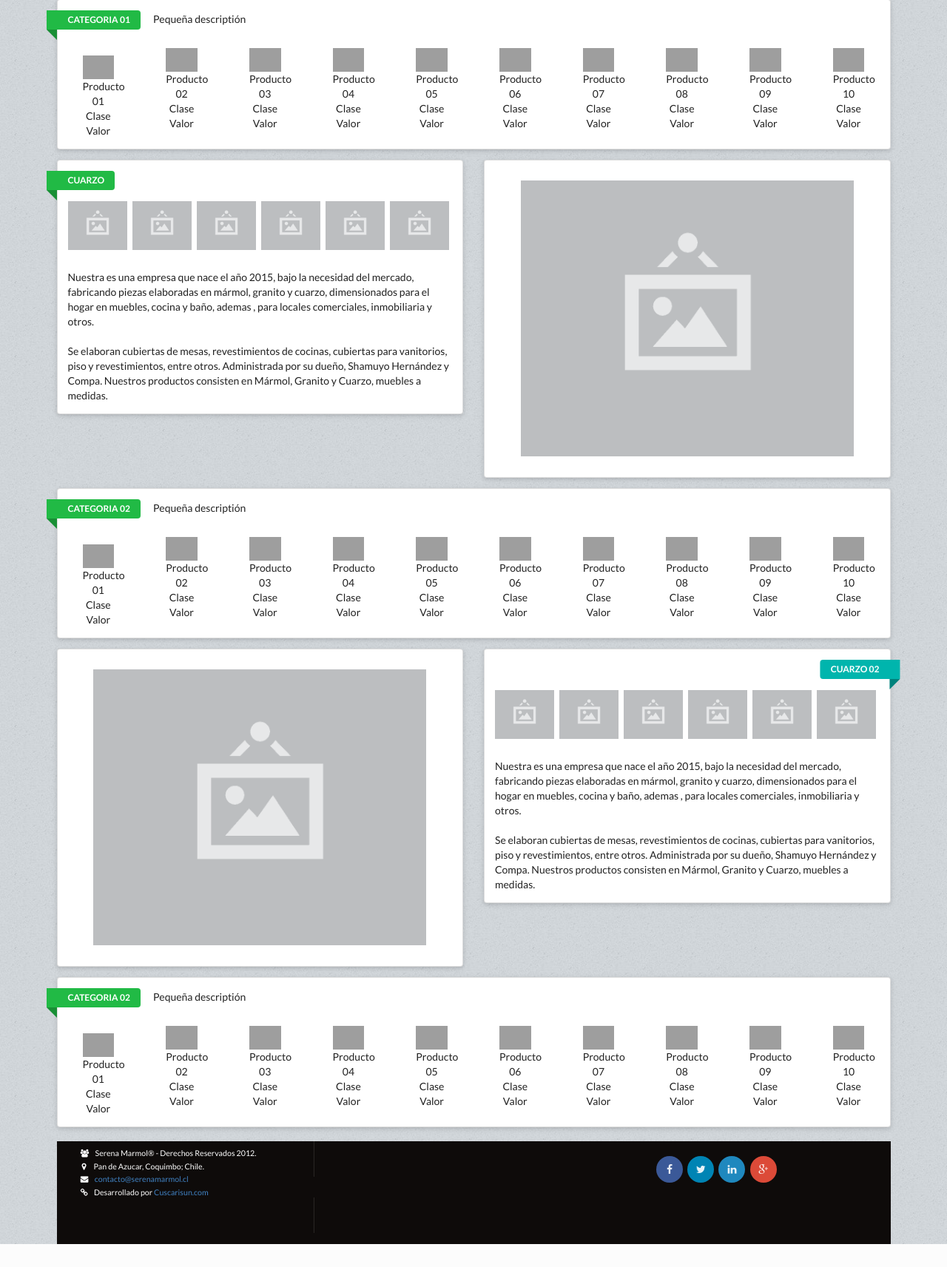
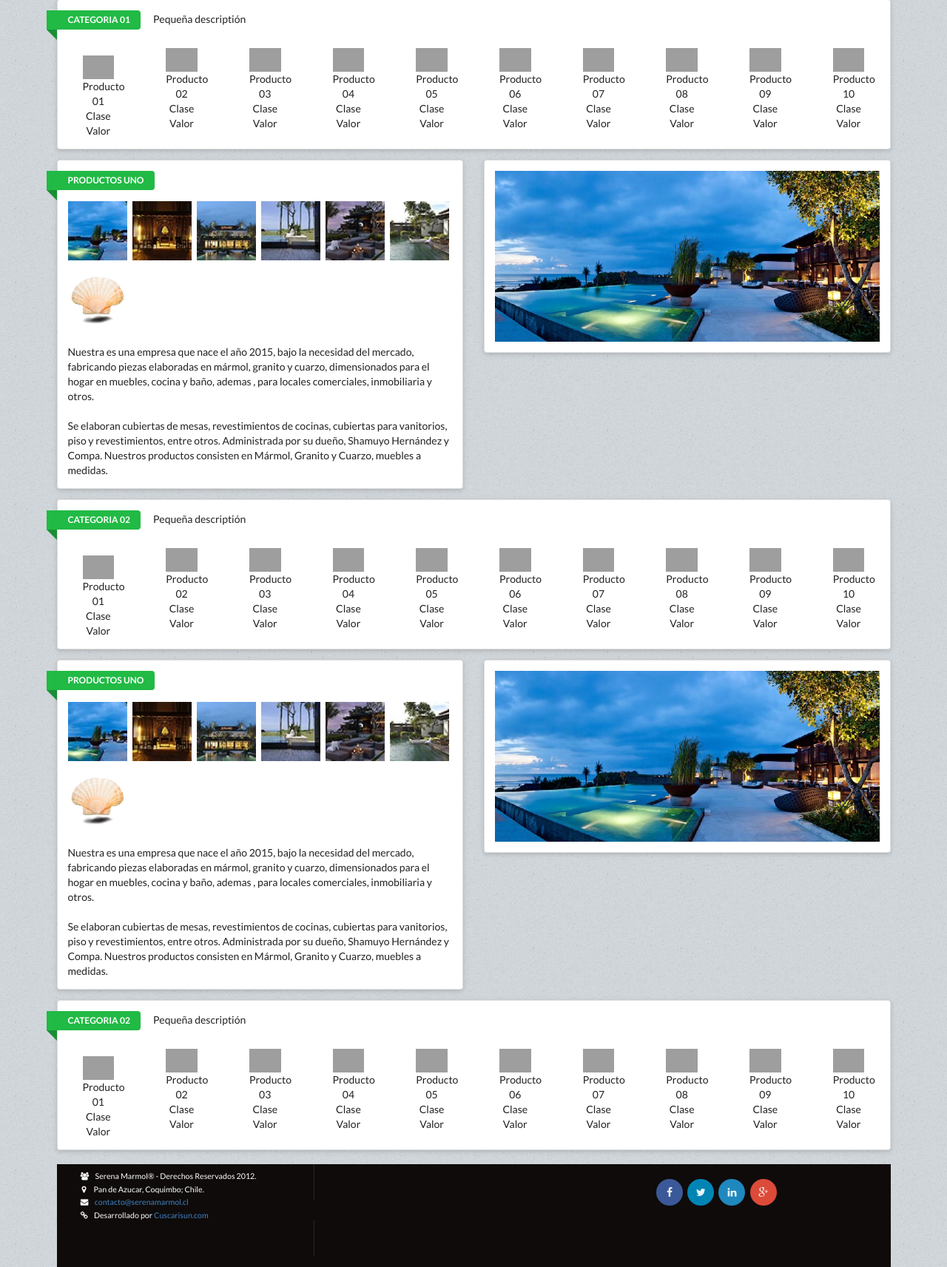
Before and after one commit to osmansmith/marmol, a PHP site: page /marmol/cuarzo.php in a window 1280 px wide. Shown: the part 318-2031 px from the top of the page at 74% size. Before the commit the page ends 2000 px from the top, so only its background shows below. Run offline with PHP 8.4, Linux system fonts and the light colour scheme; grey boxes are pictures that could not be loaded.

Commit message:
cambios de galeria de imagenes
actualizacion

```diff
--- a/css/conf.css
+++ b/css/conf.css
@@ -34,6 +34,6 @@
 
 }
 
-#img_01,#img_02,#img_03,#img_04,#img_05,#img_06,#img_07{
+#img_01,#img_02,#img_03,#img_04,#img_05,#img_06,#img_07,#img_01_1,#img_02_1,#img_03_1,#img_04_1,#img_05_1,#img_06_1,#img_07_1,#img_01_2,#img_02_2,#img_03_2,#img_04_2,#img_05_2,#img_06_2,#img_07_2{
     cursor: pointer;
 }
--- a/cuarzo.php
+++ b/cuarzo.php
@@ -81,18 +81,22 @@
 
 <!-- Contenido de Producto 1 -->
 
-  <div class="ui two column grid">
+  <div class="ui stackable two column grid">
 <div class="column">
     <div class="ui raised segment">
-        <a class="ui green ribbon label">CUARZO</a>
+
+     <a class="ui green ribbon label">PRODUCTOS UNO</a>
+
       <div style="margin-top:3%; "class="ui tiny images">
-          <img class="ui image" src="img/image.png">
-          <img class="ui image" src="img/image.png">
-          <img class="ui image" src="img/image.png">
-          <img class="ui image" src="img/image.png">
-          <img class="ui image" src="img/image.png">
-          <img class="ui image" src="img/image.png">
+        <a id="img_01_1"><img class="ui image" src="img/thumb-01.jpg"></a>
+        <a id="img_02_1"><img class="ui image" src="img/thumb-02.jpg"></a>
+        <a id="img_03_1"><img class="ui image" src="img/thumb-03.jpg"></a>
+        <a id="img_04_1"><img class="ui image" src="img/thumb-04.jpg"></a>
+        <a id="img_05_1"><img class="ui image" src="img/thumb-05.jpg"></a>
+        <a id="img_06_1"><img class="ui image" src="img/thumb-06.jpg"></a>
+        <a id="img_07_1"><img class="ui image" src="img/thumb-07.png"></a>
       </div>
+
       <p><br>
       Nuestra es una empresa que nace el año 2015,
       bajo la necesidad del mercado, fabricando piezas elaboradas en mármol,
@@ -104,8 +108,8 @@
     </div>
 </div>
     <div class="column">
-      <div style="padding:5% 0 5% 0;" class="ui raised segment">
-       <center><img class="ui large image" src="img/image.png"></center>
+      <div  class="ui raised segment">
+      <center><img id="mostrar_cuarzo_1" class="ui image autumn leaf2" src="img/image.png"></center>
       </div>
       </div>
     </div>
@@ -191,23 +195,22 @@
 
 <!-- Contenido de Producto 2 -->
 
-  <div class="ui two column grid">
-    <div class="column">
-      <div style="padding:5% 0 5% 0;" class="ui raised segment">
-        <center><img class="ui large image" src="img/image.png"></center>
-      </div>
-    </div>
+ <div class="ui stackable two column grid">
 <div class="column">
     <div class="ui raised segment">
-        <a class="ui teal right ribbon label">CUARZO 02</a>
+
+     <a class="ui green ribbon label">PRODUCTOS UNO</a>
+
       <div style="margin-top:3%; "class="ui tiny images">
-          <img class="ui image" src="img/image.png">
-          <img class="ui image" src="img/image.png">
-          <img class="ui image" src="img/image.png">
-          <img class="ui image" src="img/image.png">
-          <img class="ui image" src="img/image.png">
-          <img class="ui image" src="img/image.png">
+        <a id="img_01_2"><img class="ui image" src="img/thumb-01.jpg"></a>
+        <a id="img_02_2"><img class="ui image" src="img/thumb-02.jpg"></a>
+        <a id="img_03_2"><img class="ui image" src="img/thumb-03.jpg"></a>
+        <a id="img_04_2"><img class="ui image" src="img/thumb-04.jpg"></a>
+        <a id="img_05_2"><img class="ui image" src="img/thumb-05.jpg"></a>
+        <a id="img_06_2"><img class="ui image" src="img/thumb-06.jpg"></a>
+        <a id="img_07_2"><img class="ui image" src="img/thumb-07.png"></a>
       </div>
+
       <p><br>
       Nuestra es una empresa que nace el año 2015,
       bajo la necesidad del mercado, fabricando piezas elaboradas en mármol,
@@ -216,6 +219,11 @@
       revestimientos de cocinas, cubiertas para vanitorios, piso y revestimientos, entre otros.
       Administrada por su dueño, Shamuyo Hernández y Compa. Nuestros productos consisten en Mármol,
       Granito y Cuarzo, muebles a medidas.</p>
+    </div>
+</div>
+    <div class="column">
+      <div  class="ui raised segment">
+      <center><img id="mostrar_cuarzo_2" class="ui image autumn leaf3" src="img/image.png"></center>
       </div>
       </div>
     </div>
--- a/footer.php
+++ b/footer.php
@@ -57,7 +57,7 @@
 <script>
 var url = "http://localhost/marmol/";
 $('.ui.dropdown').dropdown();
-$('.shape').shape();
+$('.shape').shape('repaint');
 // en el segundo parametro de la funcion setInterval se puede setear el tiempo de las imagenes giratorias de los jefes(esta en milisegundos)
     // seteado en 5 seg = 5000
 var tiempo = setInterval(jefes, 5000);
@@ -85,61 +85,63 @@
 
     // Funcion de jvascript funcion de imagenes (06imagenes)
 
-    $("#mostrar").attr("src","img/01.jpg");
+     $("#mostrar").attr("src","img/01.jpg");
+     $("#mostrar_cuarzo_1").attr("src","img/01.jpg");
+     $("#mostrar_cuarzo_2").attr("src","img/01.jpg");
 
-       $("#img_01").click(function(e){
-        e.preventDefault();
-           $('.autumn.leaf')
-               .transition('scale')
-               .transition('scale');
-        $("#mostrar").attr("src","img/01.jpg");
-    });
+  // menu de imagenes para cuarzo 1
+
+ $("#img_01_1").click(function(e){ e.preventDefault();$('.autumn.leaf2').transition('scale').transition('scale');
+ $("#mostrar_cuarzo_1").attr("src","img/01.jpg");});
+ $("#img_02_1").click(function(e){ e.preventDefault();$('.autumn.leaf2').transition('scale').transition('scale');
+ $("#mostrar_cuarzo_1").attr("src","img/02.jpg");});
+ $("#img_03_1").click(function(e){ e.preventDefault();$('.autumn.leaf2').transition('scale').transition('scale');
+ $("#mostrar_cuarzo_1").attr("src","img/03.jpg");});
+ $("#img_04_1").click(function(e){ e.preventDefault();$('.autumn.leaf2').transition('scale').transition('scale');
+ $("#mostrar_cuarzo_1").attr("src","img/04.jpg");});
+ $("#img_05_1").click(function(e){ e.preventDefault();$('.autumn.leaf2').transition('scale').transition('scale');
+ $("#mostrar_cuarzo_1").attr("src","img/05.jpg");});
+ $("#img_06_1").click(function(e){ e.preventDefault();$('.autumn.leaf2').transition('scale').transition('scale');
+ $("#mostrar_cuarzo_1").attr("src","img/06.jpg");});
+ $("#img_07_1").click(function(e){ e.preventDefault();$('.autumn.leaf2').transition('scale').transition('scale');
+ $("#mostrar_cuarzo_1").attr("src","img/07.png");});
+
+  // menu de imagenes para cuarzo 2
+
+ $("#img_01_2").click(function(e){ e.preventDefault();$('.autumn.leaf3').transition('scale').transition('scale');
+ $("#mostrar_cuarzo_2").attr("src","img/01.jpg");});
+ $("#img_02_2").click(function(e){ e.preventDefault();$('.autumn.leaf3').transition('scale').transition('scale');
+ $("#mostrar_cuarzo_2").attr("src","img/02.jpg");});
+ $("#img_03_2").click(function(e){ e.preventDefault();$('.autumn.leaf3').transition('scale').transition('scale');
+ $("#mostrar_cuarzo_2").attr("src","img/03.jpg");});
+ $("#img_04_2").click(function(e){ e.preventDefault();$('.autumn.leaf3').transition('scale').transition('scale');
+ $("#mostrar_cuarzo_2").attr("src","img/04.jpg");});
+ $("#img_05_2").click(function(e){ e.preventDefault();$('.autumn.leaf3').transition('scale').transition('scale');
+ $("#mostrar_cuarzo_2").attr("src","img/05.jpg");});
+ $("#img_06_2").click(function(e){ e.preventDefault();$('.autumn.leaf3').transition('scale').transition('scale');
+ $("#mostrar_cuarzo_2").attr("src","img/06.jpg");});
+ $("#img_07_2").click(function(e){ e.preventDefault();$('.autumn.leaf3').transition('scale').transition('scale');
+ $("#mostrar_cuarzo_2").attr("src","img/07.png");});
 
 
-    $("#img_02").click(function(e){
-        e.preventDefault();
-          $('.autumn.leaf')
-               .transition('scale')
-               .transition('fade down');
-        $("#mostrar").attr("src","img/02.jpg");
-    });
-    $("#img_03").click(function(e){
-        e.preventDefault();
-          $('.autumn.leaf')
-               .transition('scale')
-               .transition('fade left');
-        $("#mostrar").attr("src","img/03.jpg");
-    });
-    $("#img_04").click(function(e){
-        e.preventDefault();
-          $('.autumn.leaf')
-               .transition('scale')
-               .transition('fade right');
-        $("#mostrar").attr("src","img/04.jpg");
-    });
-    $("#img_05").click(function(e){
-        e.preventDefault();
-          $('.autumn.leaf')
-               .transition('scale')
-               .transition('horizontal flip');
-        $("#mostrar").attr("src","img/05.jpg");
-    });
-    $("#img_06").click(function(e){
-        e.preventDefault();
-          $('.autumn.leaf')
-               .transition('scale')
-               .transition('vertical flip');
-        $("#mostrar").attr("src","img/06.jpg");
+   // codigo para menu de imagenes 1 "#mostrar"
 
-    });
-     $("#img_07").click(function(e){
-        e.preventDefault();
-          $('.autumn.leaf')
-               .transition('scale')
-               .transition('vertical flip');
-        $("#mostrar").attr("src","img/07.png");
+ $("#img_01").click(function(e){ e.preventDefault();$('.autumn.leaf').transition('scale').transition('scale');
+ $("#mostrar").attr("src","img/01.jpg");});
+ $("#img_02").click(function(e){ e.preventDefault();$('.autumn.leaf').transition('scale').transition('scale');
+ $("#mostrar").attr("src","img/02.jpg");});
+ $("#img_03").click(function(e){ e.preventDefault();$('.autumn.leaf').transition('scale').transition('scale');
+ $("#mostrar").attr("src","img/03.jpg");});
+ $("#img_04").click(function(e){ e.preventDefault();$('.autumn.leaf').transition('scale').transition('scale');
+ $("#mostrar").attr("src","img/04.jpg");});
+ $("#img_05").click(function(e){ e.preventDefault();$('.autumn.leaf').transition('scale').transition('scale');
+ $("#mostrar").attr("src","img/05.jpg");});
+ $("#img_06").click(function(e){ e.preventDefault();$('.autumn.leaf').transition('scale').transition('scale');
+ $("#mostrar").attr("src","img/06.jpg");});
+ $("#img_07").click(function(e){ e.preventDefault();$('.autumn.leaf').transition('scale').transition('scale');
+ $("#mostrar").attr("src","img/07.png");});
 
-    });
+
 
 
 
```
Lines whose indentation alone changed are shown as unchanged.
